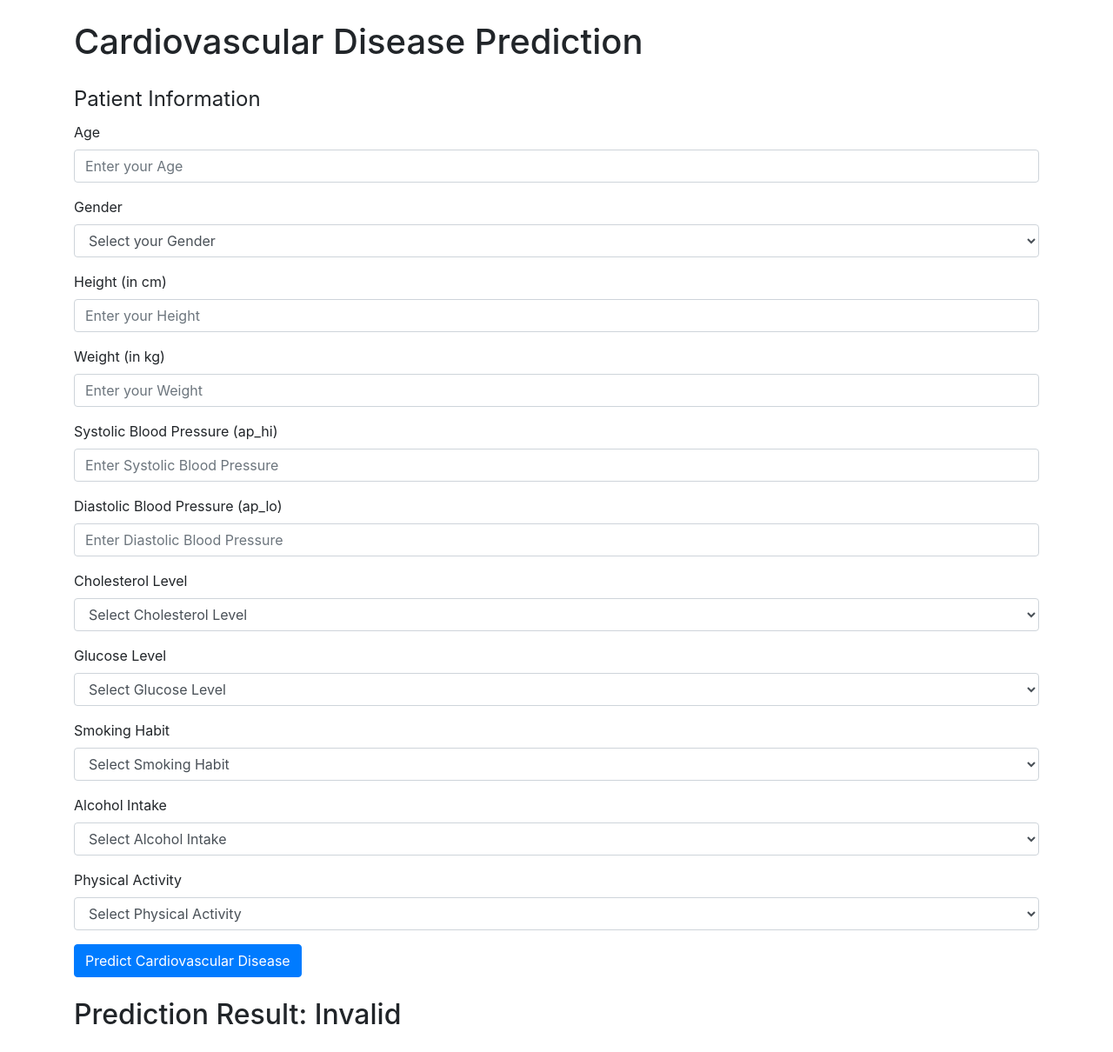
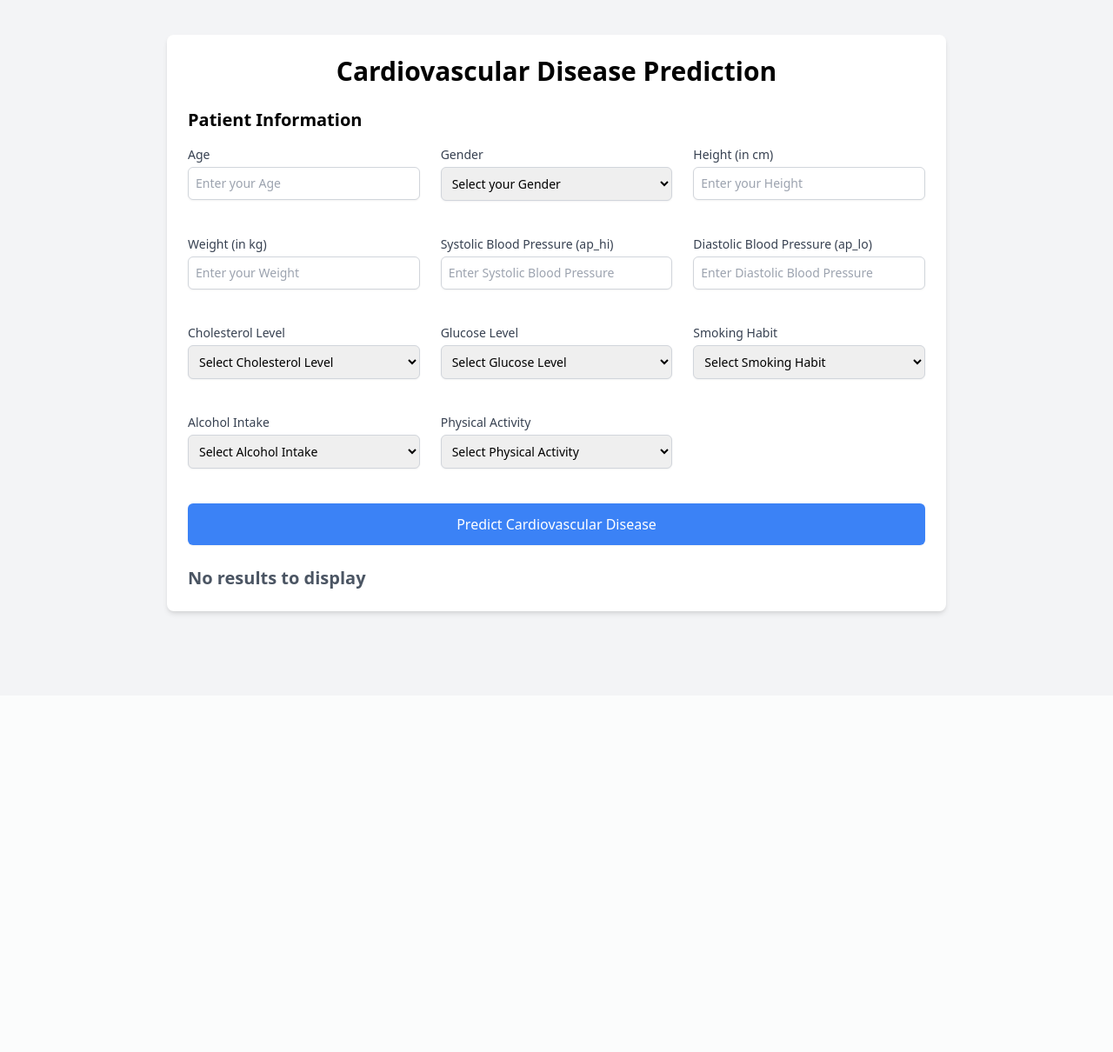
Before and after one commit to Vanderval31bs/CardioDiseasePrediction, a Flask app: page /predict in a window 1280 px wide. Shown: the whole page at 87% size. After the commit the page ends 709 px from the top, so only its background shows below. Run offline with Flask 3, Linux system fonts and the light colour scheme; some libraries are stand-ins or nearby versions.

Commit message:
Update predict.html

```diff
--- a/templates/predict.html
+++ b/templates/predict.html
@@ -4,98 +4,104 @@
     <meta charset="UTF-8">
     <meta name="viewport" content="width=device-width, initial-scale=1.0">
     <title>Cardiovascular Disease Prediction</title>
-    <link rel="stylesheet" href="https://maxcdn.bootstrapcdn.com/bootstrap/4.5.2/css/bootstrap.min.css">
+    <link href="https://cdnjs.cloudflare.com/ajax/libs/tailwindcss/2.2.19/tailwind.min.css" rel="stylesheet">
 </head>
-<body>
-    <div class="container">
-        <h1 class="my-4">Cardiovascular Disease Prediction</h1>
+<body class="bg-gray-100">
+    <div class="max-w-4xl mx-auto p-6 bg-white shadow-md rounded-lg mt-10">
+        <h1 class="text-3xl font-bold mb-6 text-center">Cardiovascular Disease Prediction</h1>
 
         <form action="{{ url_for('predict_datapoint') }}" method="post">
-            <legend>Patient Information</legend>
-            <div class="form-group">
-                <label for="age">Age</label>
-                <input class="form-control" type="number" name="age" id="age" placeholder="Enter your Age" required min="0">
+            <legend class="text-xl font-semibold mb-4">Patient Information</legend>
+            <div class="grid grid-cols-1 md:grid-cols-2 lg:grid-cols-3 gap-6">
+                <div class="mb-4">
+                    <label for="age" class="block text-sm font-medium text-gray-700">Age</label>
+                    <input class="mt-1 block w-full border border-gray-300 rounded-md shadow-sm focus:ring-indigo-500 focus:border-indigo-500 sm:text-sm p-2" type="number" name="age" id="age" placeholder="Enter your Age" required min="0">
                 </div>
-            <div class="form-group">
-                <label for="gender">Gender</label>
-                <select class="form-control" name="gender" id="gender" required>
+                <div class="mb-4">
+                    <label for="gender" class="block text-sm font-medium text-gray-700">Gender</label>
+                    <select class="mt-1 block w-full border border-gray-300 rounded-md shadow-sm focus:ring-indigo-500 focus:border-indigo-500 sm:text-sm p-2" name="gender" id="gender" required>
                         <option selected disabled value="">Select your Gender</option>
                         <option value="2">Male</option>
                         <option value="1">Female</option>
                     </select>
                 </div>
-            <div class="form-group">
-                <label for="height">Height (in cm)</label>
-                <input class="form-control" type="number" name="height" id="height" placeholder="Enter your Height" required min="0">
+                <div class="mb-4">
+                    <label for="height" class="block text-sm font-medium text-gray-700">Height (in cm)</label>
+                    <input class="mt-1 block w-full border border-gray-300 rounded-md shadow-sm focus:ring-indigo-500 focus:border-indigo-500 sm:text-sm p-2" type="number" name="height" id="height" placeholder="Enter your Height" required min="0">
                 </div>
-            <div class="form-group">
-                <label for="weight">Weight (in kg)</label>
-                <input class="form-control" type="number" name="weight" id="weight" placeholder="Enter your Weight" required min="0">
+                <div class="mb-4">
+                    <label for="weight" class="block text-sm font-medium text-gray-700">Weight (in kg)</label>
+                    <input class="mt-1 block w-full border border-gray-300 rounded-md shadow-sm focus:ring-indigo-500 focus:border-indigo-500 sm:text-sm p-2" type="number" name="weight" id="weight" placeholder="Enter your Weight" required min="0">
                 </div>
-            <div class="form-group">
-                <label for="ap_hi">Systolic Blood Pressure (ap_hi)</label>
-                <input class="form-control" type="number" name="ap_hi" id="ap_hi" placeholder="Enter Systolic Blood Pressure" required min="0">
+                <div class="mb-4">
+                    <label for="ap_hi" class="block text-sm font-medium text-gray-700">Systolic Blood Pressure (ap_hi)</label>
+                    <input class="mt-1 block w-full border border-gray-300 rounded-md shadow-sm focus:ring-indigo-500 focus:border-indigo-500 sm:text-sm p-2" type="number" name="ap_hi" id="ap_hi" placeholder="Enter Systolic Blood Pressure" required min="0">
                 </div>
-            <div class="form-group">
-                <label for="ap_lo">Diastolic Blood Pressure (ap_lo)</label>
-                <input class="form-control" type="number" name="ap_lo" id="ap_lo" placeholder="Enter Diastolic Blood Pressure" required min="0">
+                <div class="mb-4">
+                    <label for="ap_lo" class="block text-sm font-medium text-gray-700">Diastolic Blood Pressure (ap_lo)</label>
+                    <input class="mt-1 block w-full border border-gray-300 rounded-md shadow-sm focus:ring-indigo-500 focus:border-indigo-500 sm:text-sm p-2" type="number" name="ap_lo" id="ap_lo" placeholder="Enter Diastolic Blood Pressure" required min="0">
                 </div>
-            <div class="form-group">
-                <label for="cholesterol">Cholesterol Level</label>
-                <select class="form-control" name="cholesterol" id="cholesterol" required>
+                <div class="mb-4">
+                    <label for="cholesterol" class="block text-sm font-medium text-gray-700">Cholesterol Level</label>
+                    <select class="mt-1 block w-full border border-gray-300 rounded-md shadow-sm focus:ring-indigo-500 focus:border-indigo-500 sm:text-sm p-2" name="cholesterol" id="cholesterol" required>
                         <option selected disabled value="">Select Cholesterol Level</option>
                         <option value="normal">Normal</option>
                         <option value="above_normal">Above Normal</option>
                         <option value="well_above_normal">Well Above Normal</option>
                     </select>
                 </div>
-            <div class="form-group">
-                <label for="gluc">Glucose Level</label>
-                <select class="form-control" name="gluc" id="gluc" required>
+                <div class="mb-4">
+                    <label for="gluc" class="block text-sm font-medium text-gray-700">Glucose Level</label>
+                    <select class="mt-1 block w-full border border-gray-300 rounded-md shadow-sm focus:ring-indigo-500 focus:border-indigo-500 sm:text-sm p-2" name="gluc" id="gluc" required>
                         <option selected disabled value="">Select Glucose Level</option>
                         <option value="normal">Normal</option>
                         <option value="above_normal">Above Normal</option>
                         <option value="well_above_normal">Well Above Normal</option>
                     </select>
                 </div>
-            <div class="form-group">
-                <label for="smoke">Smoking Habit</label>
-                <select class="form-control" name="smoke" id="smoke" required>
+                <div class="mb-4">
+                    <label for="smoke" class="block text-sm font-medium text-gray-700">Smoking Habit</label>
+                    <select class="mt-1 block w-full border border-gray-300 rounded-md shadow-sm focus:ring-indigo-500 focus:border-indigo-500 sm:text-sm p-2" name="smoke" id="smoke" required>
                         <option selected disabled value="">Select Smoking Habit</option>
                         <option value="0">Non-Smoker</option>
                         <option value="1">Smoker</option>
                     </select>
                 </div>
-            <div class="form-group">
-                <label for="alco">Alcohol Intake</label>
-                <select class="form-control" name="alco" id="alco" required>
+                <div class="mb-4">
+                    <label for="alco" class="block text-sm font-medium text-gray-700">Alcohol Intake</label>
+                    <select class="mt-1 block w-full border border-gray-300 rounded-md shadow-sm focus:ring-indigo-500 focus:border-indigo-500 sm:text-sm p-2" name="alco" id="alco" required>
                         <option selected disabled value="">Select Alcohol Intake</option>
                         <option value="0">Non-Drinker</option>
                         <option value="1">Drinker</option>
                     </select>
                 </div>
-            <div class="form-group">
-                <label for="active">Physical Activity</label>
-                <select class="form-control" name="active" id="active" required>
+                <div class="mb-4">
+                    <label for="active" class="block text-sm font-medium text-gray-700">Physical Activity</label>
+                    <select class="mt-1 block w-full border border-gray-300 rounded-md shadow-sm focus:ring-indigo-500 focus:border-indigo-500 sm:text-sm p-2" name="active" id="active" required>
                         <option selected disabled value="">Select Physical Activity</option>
                         <option value="0">Inactive</option>
                         <option value="1">Active</option>
                     </select>
                 </div>
-            <button type="submit" class="btn btn-primary">Predict Cardiovascular Disease</button>
+            </div>
+            <button type="submit" class="w-full bg-blue-500 text-white py-3 px-4 rounded-md shadow-sm hover:bg-blue-700 focus:outline-none focus:ring-2 focus:ring-offset-2 focus:ring-indigo-500 mt-6">Predict Cardiovascular Disease</button>
         </form>
 
-        {% if results is not none %}
+        {% if results == 1 or results == 0 %}
+            <div class="mt-6">
                 {% if results == 1 %}
-                <h2 class="my-4">Prediction Result: Cardiovascular Disease Likely</h2>
+                    <h2 class="text-xl font-semibold text-red-600">Prediction Result: Cardiovascular Disease Likely</h2>
                 {% elif results == 0 %}
-                <h2 class="my-4">Prediction Result: Cardiovascular Disease Unlikely</h2>
+                    <h2 class="text-xl font-semibold text-green-600">Prediction Result: Cardiovascular Disease Unlikely</h2>
                 {% else %}
-                <h2 class="my-4">Prediction Result: Invalid</h2>
-            {% endif %}
-        {% else %}
-            <h2 class="my-4">No results to display</h2>
+                    <h2 class="text-xl font-semibold text-gray-600">Prediction Result: </h2>
                 {% endif %}
             </div>
-    <script src="https://code.jquery.com/jquery-3.5.1.slim.min.js"></script>
-    <script sr
+        {% else %}
+            <div class="mt-6">
+                <h2 class="text-xl font-semibold text-gray-600">No results to display</h2>
+            </div>
+        {% endif %}
+    </div>
+</body>
+</html>
```
Lines whose indentation alone changed are shown as unchanged.
